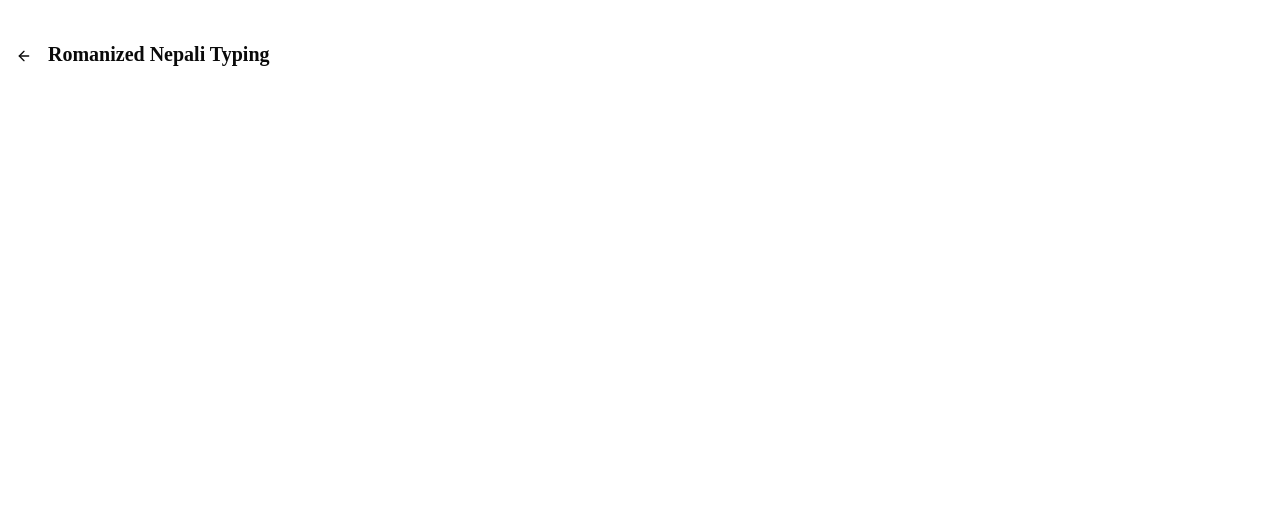
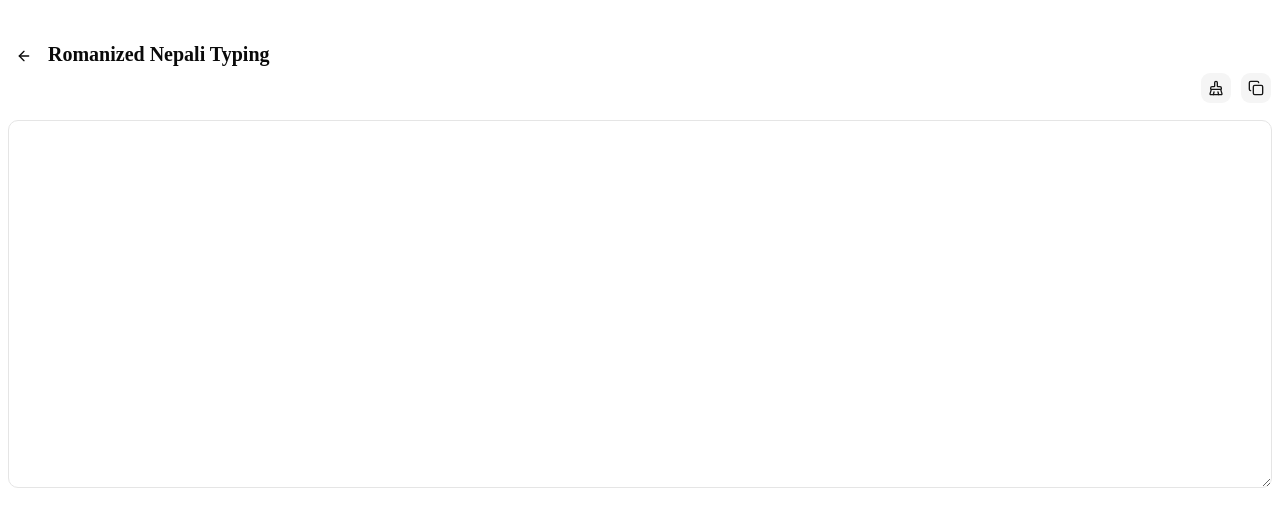
Before and after one commit to bvsvntv/aaujaar, a Next.js app: page /type-in-nepali in a window 1280 px wide. Shown: the top 526 px of the page. Built offline with nearby package versions, Linux system fonts and the light colour scheme.

Commit message:
wip: design ui for Romanized Nepali Typing

```diff
--- a/src/app/type-in-nepali/page.tsx
+++ b/src/app/type-in-nepali/page.tsx
@@ -1,13 +1,25 @@
-import { buttonVariants } from "@/components/ui/button"
+"use client"
+
+import Link from "next/link"
+import { toast } from "sonner"
+import { Button, buttonVariants } from "@/components/ui/button"
+import { Textarea } from "@/components/ui/textarea"
 import {
   Tooltip,
   TooltipContent,
   TooltipTrigger,
 } from "@/components/ui/tooltip"
-import { ArrowLeft } from "lucide-react"
-import Link from "next/link"
+import { ArrowLeft, BrushCleaning, Copy } from "lucide-react"
 
 export default function TypeInNepali() {
+  function handleCopy() {
+    toast.error("Not implemented!")
+  }
+
+  function handleClear() {
+    toast.error("Not implemented!")
+  }
+
   return (
     <div className="mt-8 p-2">
       <div className="flex gap-2">
@@ -27,6 +39,20 @@ export default function TypeInNepali() {
 
         <h1 className="text-xl font-semibold">Romanized Nepali Typing</h1>
       </div>
+
+      <div className="flex justify-end space-x-2">
+        <Button onClick={handleClear} variant="secondary" size="icon">
+          <BrushCleaning />
+        </Button>
+
+        <Button onClick={handleCopy} variant="secondary" size="icon">
+          <Copy />
+        </Button>
+      </div>
+
+      <section className="mt-4">
+        <Textarea className="h-48 sm:min-h-92" />
+      </section>
     </div>
   )
 }
```
